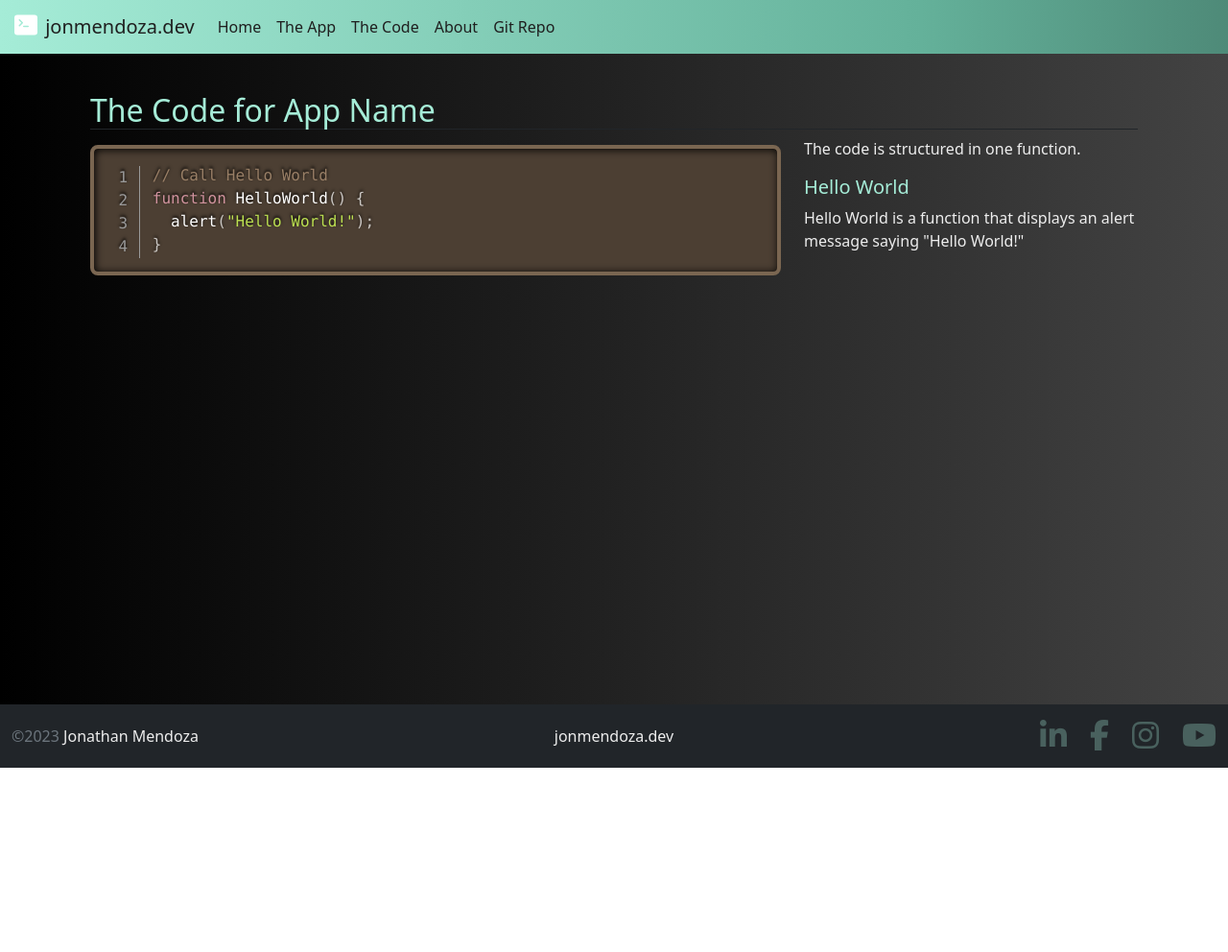
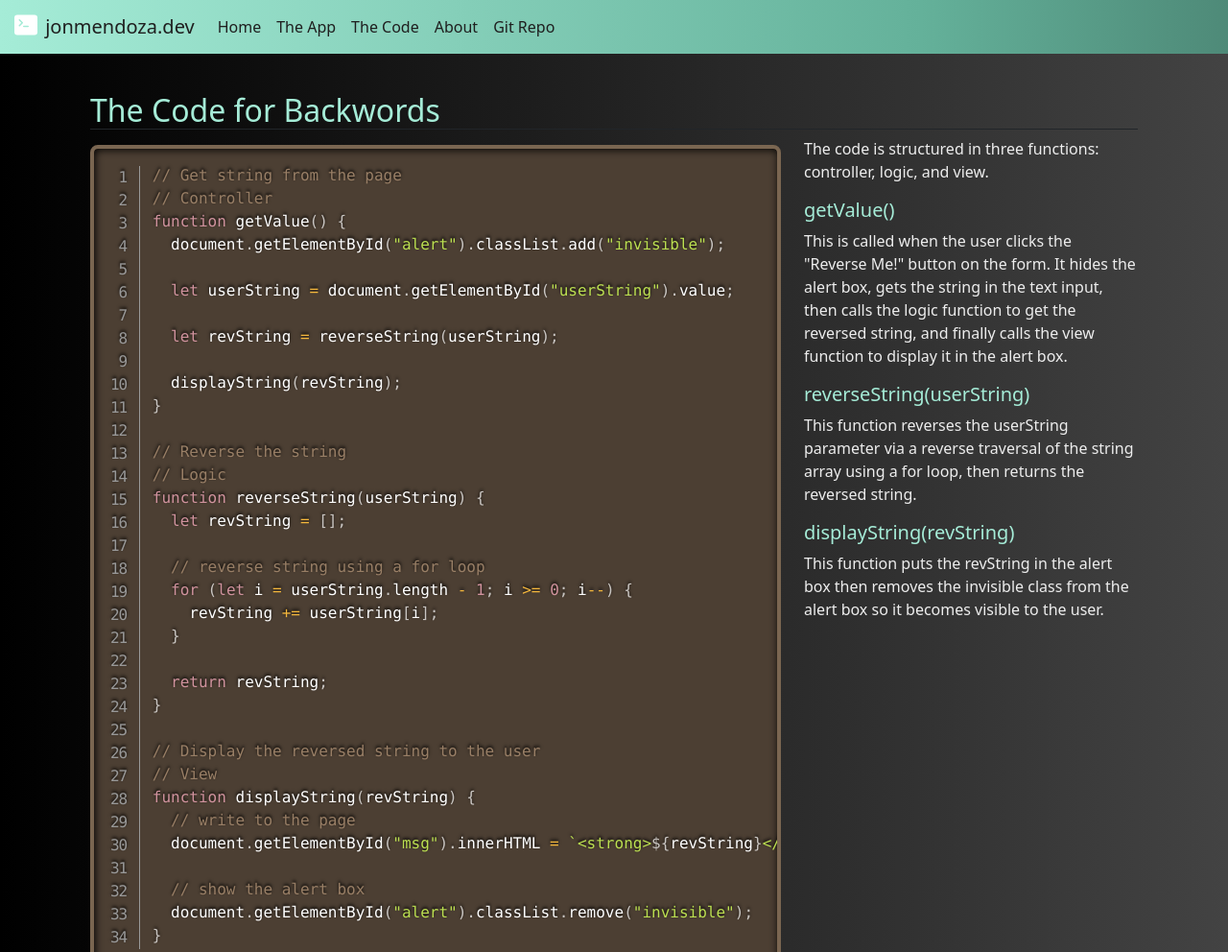
Before and after one commit to quartet4/backwords, a plain HTML site: page code.html in a window 1280 px wide. Shown: the top 992 px of the page at 96% size. Before the commit the page ends 800 px from the top, so only its background shows below. Drawn offline with nearby package versions, Linux system fonts and the light colour scheme.

Commit message:
Update all pages and js code

```diff
--- a/code.html
+++ b/code.html
@@ -1,7 +1,7 @@
 <!DOCTYPE html>
 <html lang="en" class="h-100">
   <head>
-    <title>App Name: A Coding Project by Jon Mendoza</title>
+    <title>Backwords: A Coding Project by Jon Mendoza</title>
     <!-- Required meta tags -->
     <meta charset="utf-8" />
     <meta
@@ -102,7 +102,12 @@
               <a class="nav-link" href="_blank">About</a>
             </li>
             <li class="nav-item">
-              <a class="nav-link" href="_blank">Git Repo</a>
+              <a
+                class="nav-link"
+                href="https://github.com/quartet4/backwords"
+                target="_blank"
+                >Git Repo</a
+              >
             </li>
           </ul>
         </div>
@@ -113,25 +118,74 @@
     <main class="flex-shrink-0">
       <div class="container px-4 py-5">
         <h2 class="border-1 border-bottom border-dark mt-5">
-          The Code for App Name
+          The Code for Backwords
         </h2>
         <div class="row row-cols-1 row-cols-lg-2">
           <div class="col-lg-8">
             <pre class="line-numbers">
             <code class="language-javascript">
-              // Call Hello World
-              function HelloWorld() {
-                alert("Hello World!");
-              }
+              // Get string from the page
+// Controller
+function getValue() {
+  document.getElementById("alert").classList.add("invisible");
+
+  let userString = document.getElementById("userString").value;
+
+  let revString = reverseString(userString);
+
+  displayString(revString);
+}
+
+// Reverse the string
+// Logic
+function reverseString(userString) {
+  let revString = [];
+
+  // reverse string using a for loop
+  for (let i = userString.length - 1; i >= 0; i--) {
+    revString += userString[i];
+  }
+
+  return revString;
+}
+
+// Display the reversed string to the user
+// View
+function displayString(revString) {
+  // write to the page
+  document.getElementById("msg").innerHTML = `&lt;strong>${revString}&lt;/strong>`;
+
+  // show the alert box
+  document.getElementById("alert").classList.remove("invisible");
+}
+
               </code>
           </pre>
           </div>
           <div class="col-lg-4">
-            <p>The code is structured in one function.</p>
-            <h5>Hello World</h5>
             <p>
-              Hello World is a function that displays an alert message saying
-              "Hello World!"
+              The code is structured in three functions: controller, logic, and
+              view.
+            </p>
+            <h5>getValue()</h5>
+            <p>
+              This is called when the user clicks the "Reverse Me!" button on
+              the form. It hides the alert box, gets the string in the text
+              input, then calls the logic function to get the reversed string,
+              and finally calls the view function to display it in the alert
+              box.
+            </p>
+            <h5>reverseString(userString)</h5>
+            <p>
+              This function reverses the userString parameter via a reverse
+              traversal of the string array using a for loop, then returns the
+              reversed string.
+            </p>
+            <h5>displayString(revString)</h5>
+            <p>
+              This function puts the revString in the alert box then removes the
+              invisible class from the alert box so it becomes visible to the
+              user.
             </p>
           </div>
         </div>
```
Also changed, not shown: app.html (+65 -3 lines), index.html (+10 -15 lines), js/site.js (+33 -3 lines), img/backwords.png (added), img/enoomerate.png (deleted).
